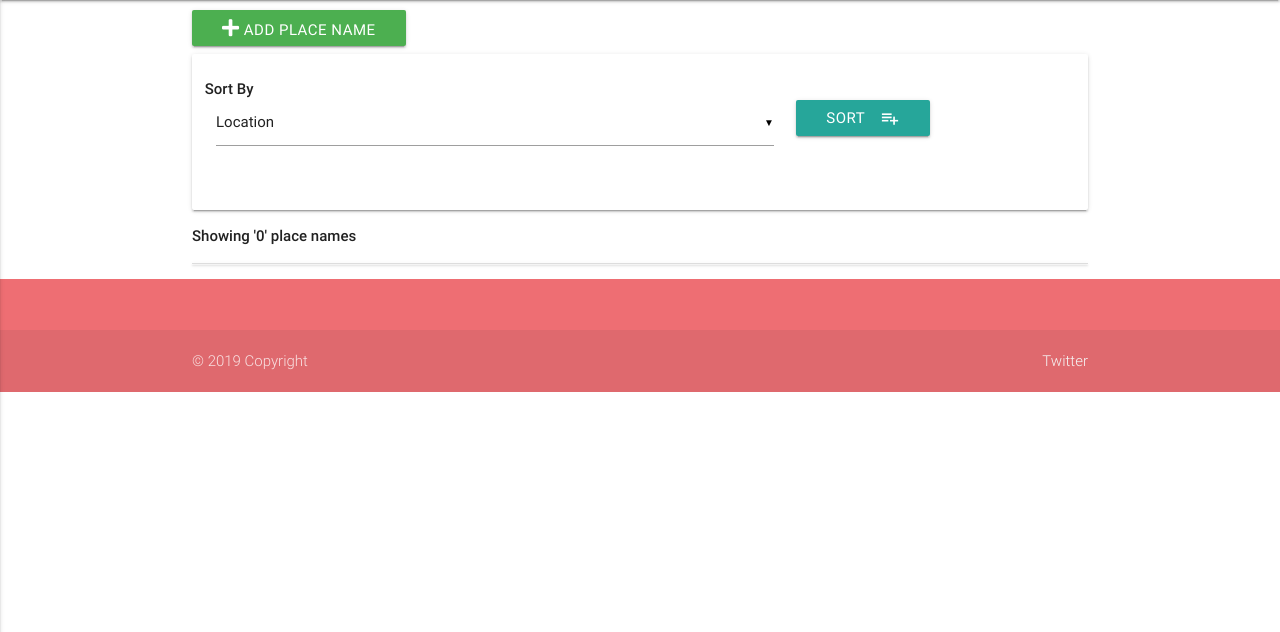
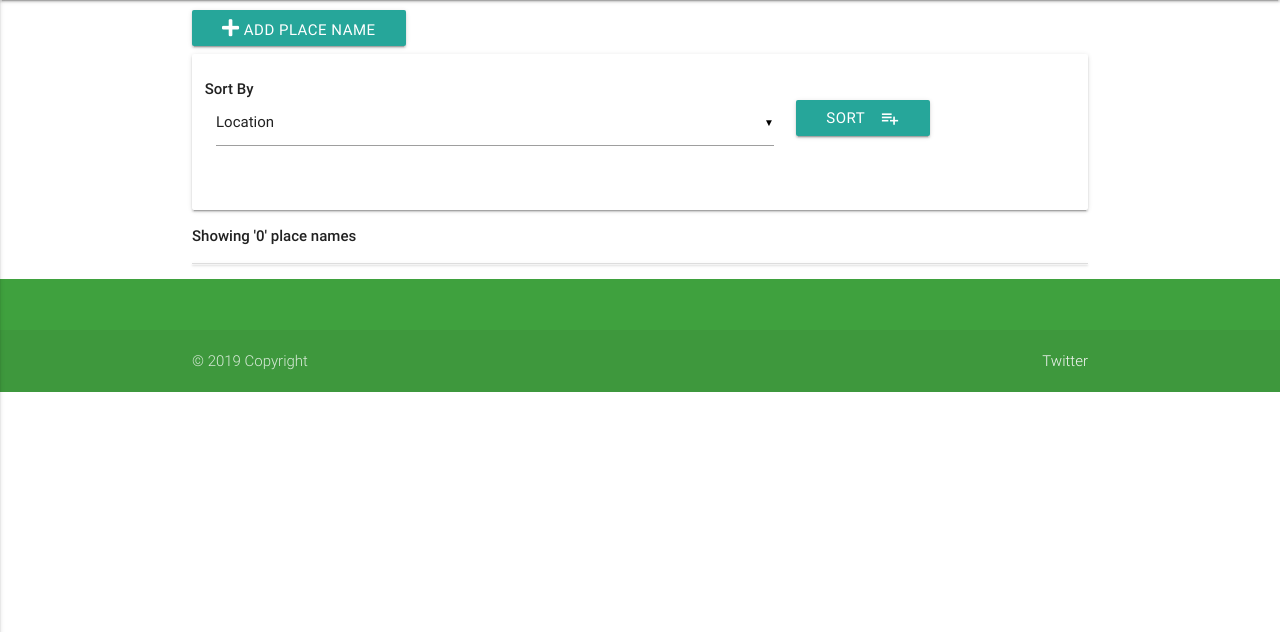
Before and after one commit to michaelhdev/project-3, a Flask app: page / in a window 1280 px wide. Shown: the part 64-696 px from the top of the page. Run offline with Flask 2, Linux system fonts and the light colour scheme; the visitor is signed in with stand-in values (Sample User, id 1); data that the repository does not hold is empty; some libraries are stand-ins or nearby versions.

Commit message:
Changed button colour and heading and footer colour

```diff
--- a/app.py
+++ b/app.py
@@ -164,7 +164,7 @@ def update_location(location_id):
 def delete_location(location_id):
     location=mongo.db.locations.find_one({"_id": ObjectId(location_id)})
     mongo.db.locations.remove({"_id": ObjectId(location_id)})
-    mongo.db.place_names.remove({"location_name": location["location"]})
+    mongo.db.place_names.remove({"location_name": location["location_name"]})
     return redirect(url_for("get_locations"))
 
 @app.route("/insert_location", methods=["POST"])
--- a/static/css/style.css
+++ b/static/css/style.css
@@ -29,3 +29,11 @@
 .btn_small{
     width: 100px;
 }
+
+.nav{
+    background-color: #3fa13e;
+}
+
+.page-footer{
+    background-color: #3fa13e;
+}
--- a/templates/login.html
+++ b/templates/login.html
@@ -12,7 +12,7 @@
                     </div>
 
                     <div class="center-align col s12">
-                        <button id="submit" class="btn waves-effect waves-light btn_large green" type="submit">Log in
+                        <button id="submit" class="btn waves-effect waves-light btn_large" type="submit">Log in
                                         <i class="material-icons right">send</i>
                         </button>
                     </div>
--- a/templates/placeNames.html
+++ b/templates/placeNames.html
@@ -2,7 +2,7 @@
 {% block content %}
 
 {% if session['username'] %}
-    <a href="{{url_for('add_place_name')}}" class="waves-effect waves-light btn btn_large green"><i class="fas fa-plus"></i> Add Place Name </a>
+    <a href="{{url_for('add_place_name')}}" class="waves-effect waves-light btn btn_large"><i class="fas fa-plus"></i> Add Place Name </a>
 {% endif %}
 
 <div class="card">
```
